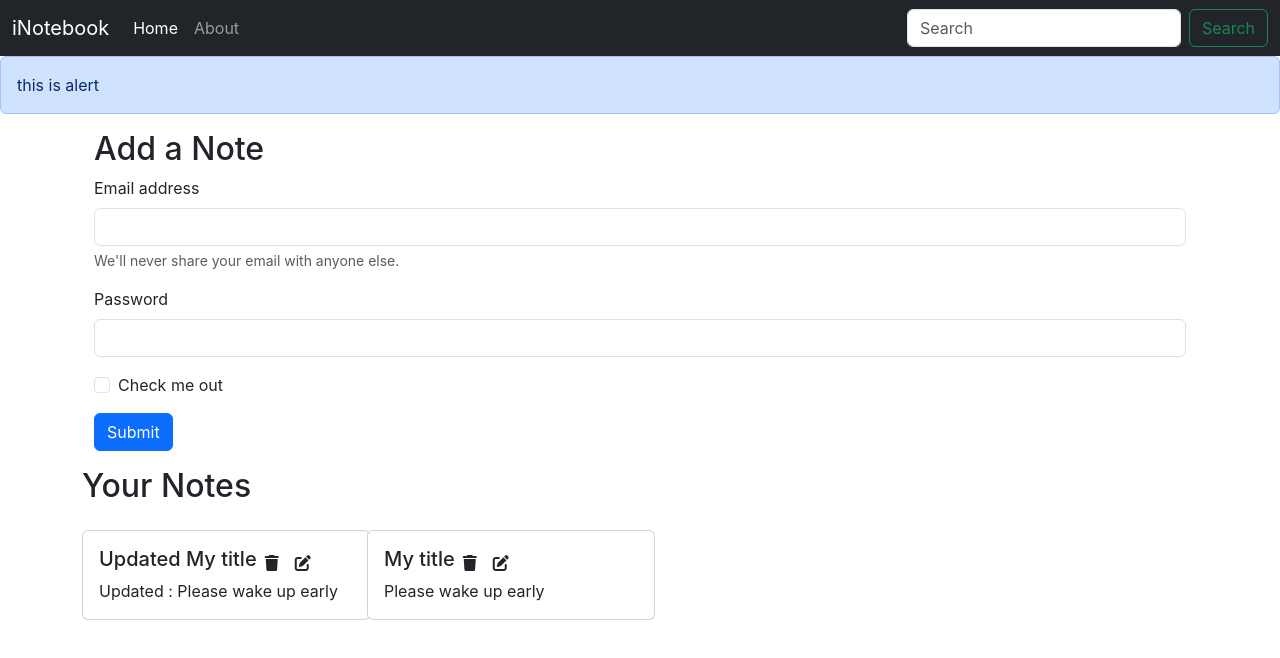
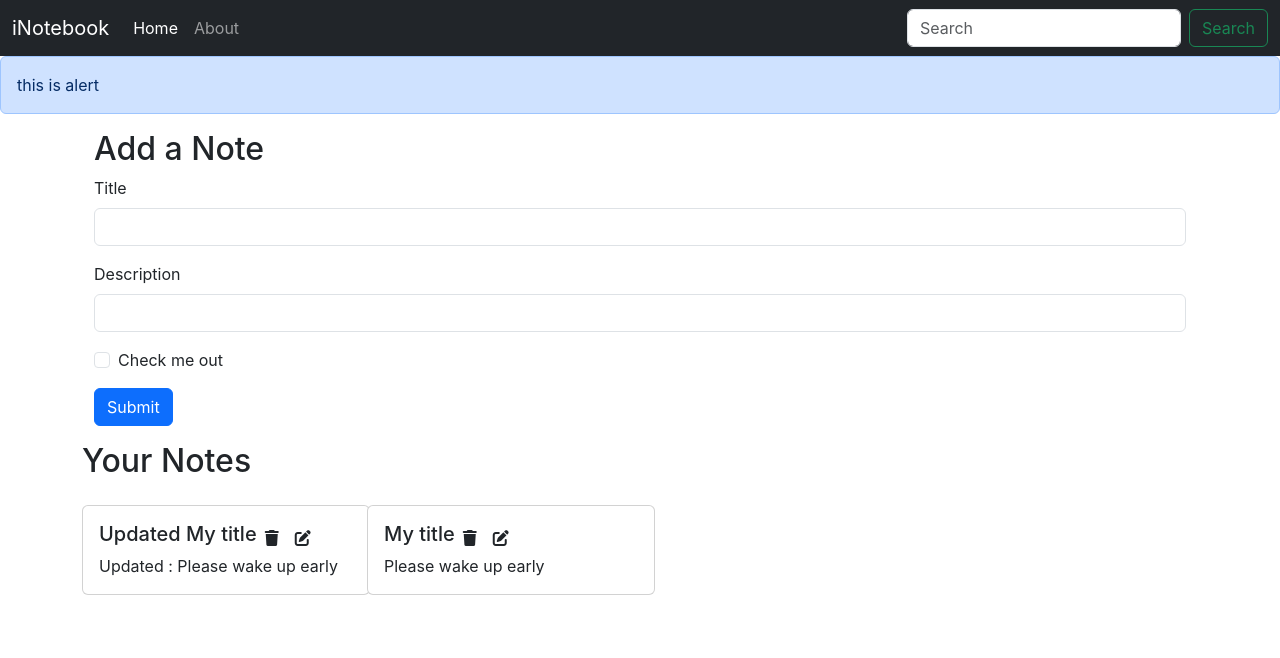
Before and after one commit to KirthanKumar/inotebook, a React (Create React App) app: page / in a window 1280 px wide. Shown: the top 658 px of the page. Built offline with nearby package versions, Linux system fonts and the light colour scheme.

Commit message:
#63 - Adding AddNote component to iNotebook

```diff
--- /dev/null
+++ b/src/components/AddNote.js
@@ -0,0 +1,68 @@
+import React, { useContext, useState } from "react";
+import noteContext from "../context/notes/noteContext";
+
+const AddNote = () => {
+  const context = useContext(noteContext);
+  const { addNote } = context;
+
+  const [note, setNote] = useState({ title: "", description: "", tag: "default" });
+
+  const handleClick = (e) => {
+    e.preventDefault();
+    addNote(note.title, note.description, note.tag);
+  };
+
+  const onChange = (e) => {
+    setNote({ ...note, [e.target.name]: e.target.value });
+    // this syntax says that keep note object as it is, but if changes occurs add it to note or overwrite it in note.
+    // select component in inspect (that is enabled using react developer tools) and see the changes.
+  };
+
+  return (
+    <div className="container my-3">
+      <h2>Add a Note</h2>
+      <form>
+        <div className="mb-3">
+          <label htmlFor="title" className="form-label">
+            Title
+          </label>
+          <input
+            type="text"
+            className="form-control"
+            id="title"
+            name="title"
+            aria-describedby="emailHelp"
+            onChange={onChange}
+          />
+        </div>
+        <div className="mb-3">
+          <label htmlFor="description" className="form-label">
+            Description
+          </label>
+          <input
+            type="text"
+            className="form-control"
+            id="description"
+            name="description"
+            onChange={onChange}
+          />
+        </div>
+        <div className="mb-3 form-check">
+          <input
+            type="checkbox"
+            className="form-check-input"
+            id="exampleCheck1"
+          />
+          <label className="form-check-label" htmlFor="exampleCheck1">
+            Check me out
+          </label>
+        </div>
+        <button type="submit" className="btn btn-primary" onClick={handleClick}>
+          Submit
+        </button>
+      </form>
+    </div>
+  );
+};
+
+export default AddNote;
--- a/src/components/Home.js
+++ b/src/components/Home.js
@@ -5,49 +5,6 @@
 
   return (
     <div>
-      <div className="container my-3">
-        <h2>Add a Note</h2>
-        <form>
-          <div className="mb-3">
-            <label htmlFor="exampleInputEmail1" className="form-label">
-              Email address
-            </label>
-            <input
-              type="email"
-              className="form-control"
-              id="exampleInputEmail1"
-              aria-describedby="emailHelp"
-            />
-            <div id="emailHelp" className="form-text">
-              We'll never share your email with anyone else.
-            </div>
-          </div>
-          <div className="mb-3">
-            <label htmlFor="exampleInputPassword1" className="form-label">
-              Password
-            </label>
-            <input
-              type="password"
-              className="form-control"
-              id="exampleInputPassword1"
-            />
-          </div>
-          <div className="mb-3 form-check">
-            <input
-              type="checkbox"
-              className="form-check-input"
-              id="exampleCheck1"
-            />
-            <label className="form-check-label" htmlFor="exampleCheck1">
-              Check me out
-            </label>
-          </div>
-          <button type="submit" className="btn btn-primary">
-            Submit
-          </button>
-        </form>
-      </div>
-
       <Notes/>
     </div>
   );
--- a/src/components/Navbar.js
+++ b/src/components/Navbar.js
@@ -1,18 +1,20 @@
-import React, { useEffect } from "react";
+import React from "react";
+// import { useEffect } from "react";
 import { Link, useLocation } from "react-router-dom";
 
 export default function Navbar() {
   let location = useLocation();
   // from this useLocation() we can get object. This object also contains pathname key and its value if the current pathname that we are now in our application.
-  useEffect(() => {
-    console.log(location);
-    console.log(location.pathname);
-  }, [location]);
+
+  // useEffect(() => {
+  //   console.log(location);
+  //   console.log(location.pathname);
+  // }, [location]);
 
   return (
     <nav className="navbar navbar-expand-lg navbar-dark bg-dark">
       <div className="container-fluid">
-        <Link className="navbar-brand" to="#">
+        <Link className="navbar-brand" to="/">
           iNotebook
         </Link>
         <button
--- a/src/components/Notes.js
+++ b/src/components/Notes.js
@@ -3,18 +3,23 @@
 import React, { useContext } from "react";
 import noteContext from "../context/notes/noteContext";
 import NoteItem from "./NoteItem";
+import AddNote from "./AddNote";
 
 const Notes = () => {
   const context = useContext(noteContext);
-  const { notes, setNotes } = context;
+  const { notes, addNote } = context;
 
   return (
+    <>
+      <AddNote />
+
       <div className="my-3 row">
         <h2>Your Notes</h2>
         {notes.map((note) => {
           return <NoteItem key={note._id} note={note} />;
         })}
       </div>
+    </>
   );
 };
 
--- a/src/context/notes/NoteState.js
+++ b/src/context/notes/NoteState.js
@@ -42,12 +42,36 @@
 
   const [notes, setNotes] = useState(initialnotes);
 
+  // Add a Note
+  const addNote = (title, description, tag) => {
+    // TODO: API CALL
+    console.log("Adding a new note");
+    const note = {
+      _id: "6607d37d49f68db91e430cb6", // _id should be unique
+      user: "66073ea95e16743143c5cfde",
+      title: title,
+      description: description,
+      tag: tag,
+      date: "2024-03-30T08:55:25.620Z [ADDED]",
+      __v: 0,
+    };
+
+    // setNotes(notes.push(note)); // concat returns an array whereas push updates an array. so we use concat not push
+    setNotes(notes.concat(note));
+  };
+
+  // Delete a Note
+  const deleteNote = () => {};
+
+  // Edit a Note
+  const editNote = () => {};
+
   return (
     // {/* { state, update } is same as { state:state, update:update } */}
     // <NoteContext.Provider value={{ state, update }}>
 
     // notes to access notes and setNotes to update notes
-    <NoteContext.Provider value={{ notes, setNotes }}>
+    <NoteContext.Provider value={{ notes, addNote, deleteNote, editNote }}>
       {props.children}
     </NoteContext.Provider>
   );
```
Also changed, not shown: myNotes/55.txt. Lines whose indentation alone changed are shown as unchanged.
